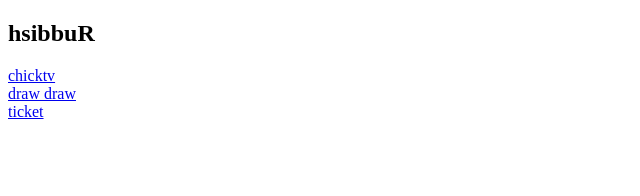
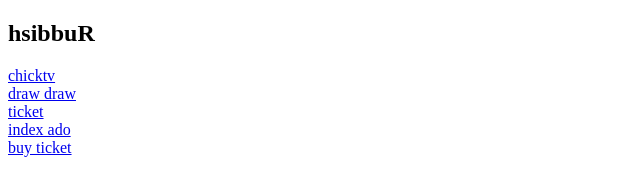
Before and after one commit to migiwadev/migiwadev.github.io, a plain HTML site: page index.html in a window 1280 px wide. Shown: the whole page, without its empty margins (0-640 px from the left). Drawn offline with Linux system fonts and the light colour scheme.

Commit message:
Update index.html

```diff
--- a/index.html
+++ b/index.html
@@ -7,6 +7,8 @@
 <a href="https://migiwadev.github.io/tv/" target="_blank">chicktv</a> <br>
 <a href="https://migiwadev.github.io/luckydraw/" target="_blank">draw draw</a><br>
 <a href="https://migiwadev.github.io/ticket/" target="_blank">ticket</a> <br>
+<a href="https://neonlit-clockenflap.kktix.cc/events/adohk2024" target="_blank">index ado</a> <br>
+<a href="https://kktix.com/events/adohk2024/registrations/new" target="_blank">buy ticket</a> <br>
 
 
 
```
